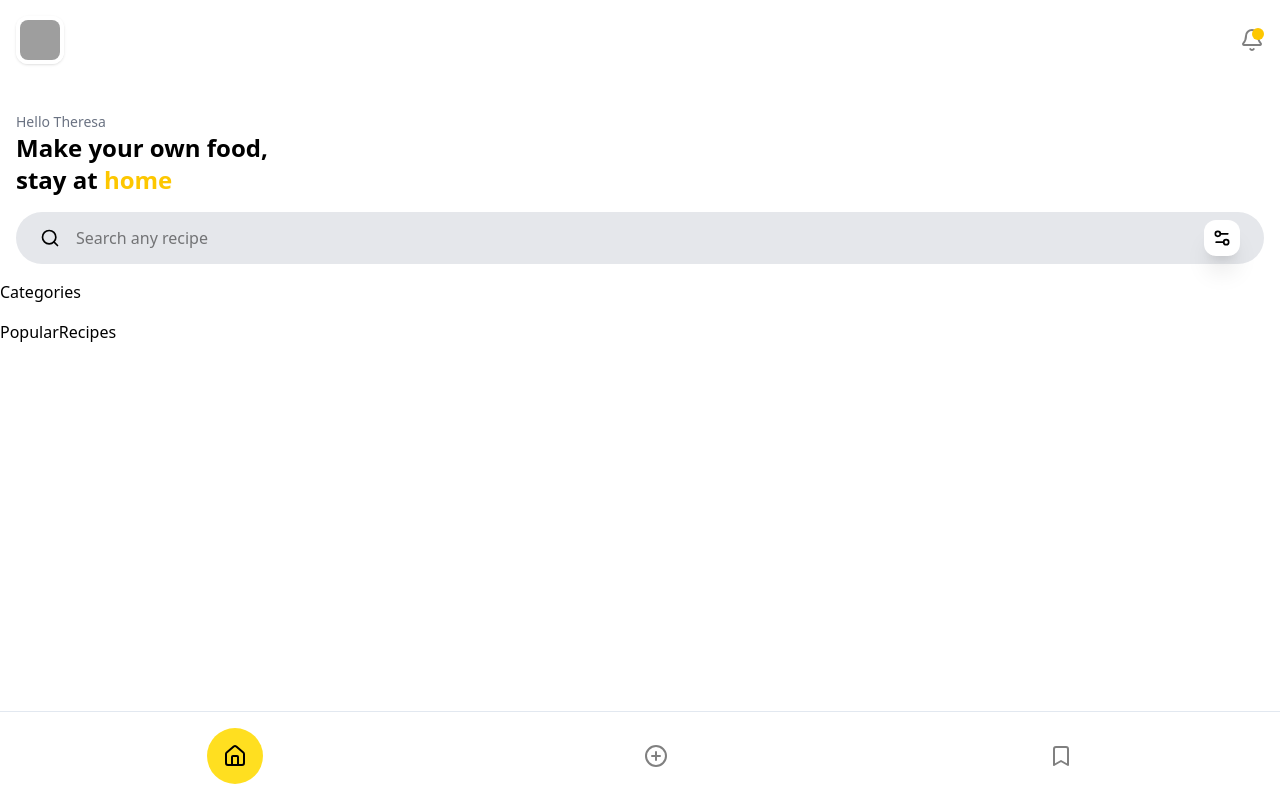
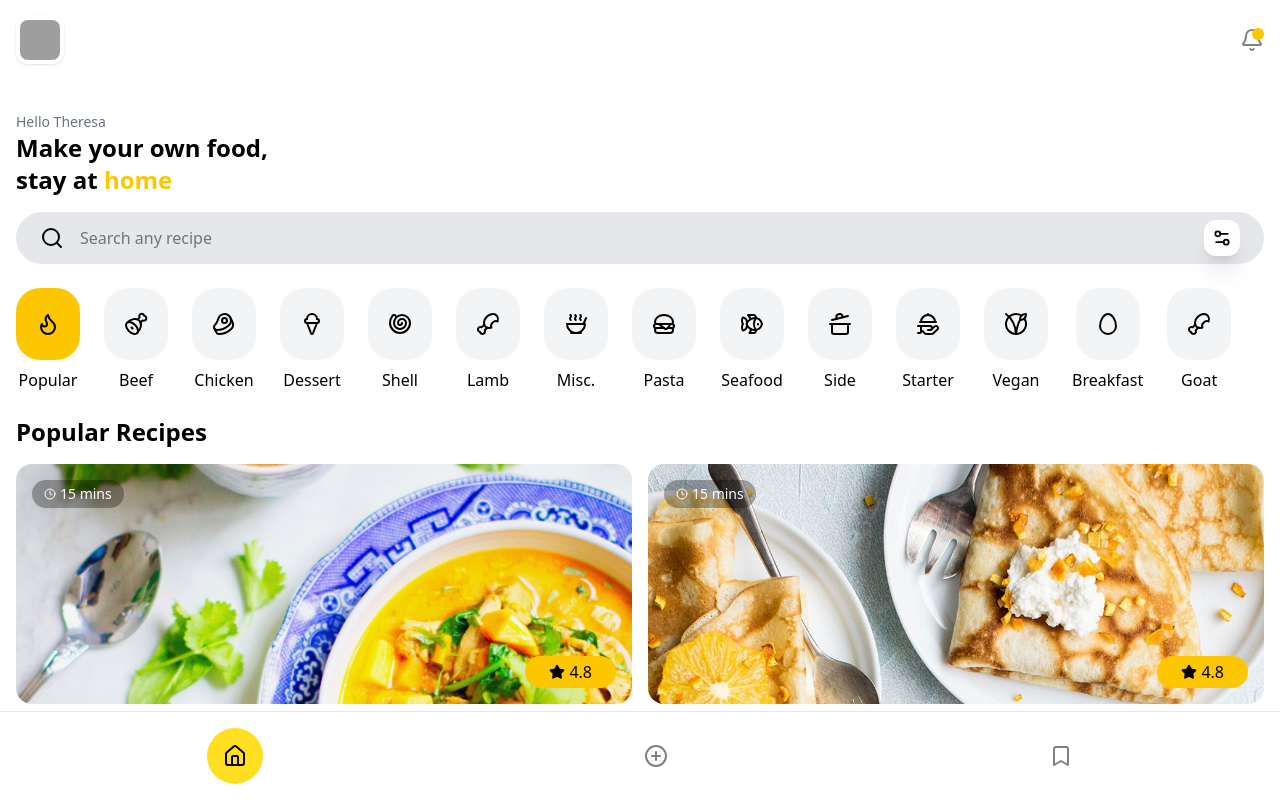
Before and after one commit to gorkemkaragl/React-Staj, a React (Vite) app: page / in a window 1280 px wide. Built offline with nearby package versions, Linux system fonts and the light colour scheme; grey boxes are pictures that could not be loaded.

Commit message:
add PopularRecipes, Categories, RecipeCard and minor fixes

```diff
--- a/src/components/BottomNavigation.tsx
+++ b/src/components/BottomNavigation.tsx
@@ -2,7 +2,7 @@ import { Bookmark, Home, PlusCircle } from "lucide-react";
 
 const BottomNavigation = () => {
   return (
-    <div className="fixed bottom-0 flex w-full justify-around border-t border-slate-200 p-4 shadow-xl">
+    <div className="fixed bottom-0 flex w-full justify-around border-t bg-white border-slate-200 p-4 shadow-xl">
       <button className="rounded-full bg-yellow-300 p-4">
         <Home></Home>
       </button>
--- a/src/components/Categories.tsx
+++ b/src/components/Categories.tsx
@@ -1,8 +1,97 @@
+import {
+  Beef,
+  CookingPot,
+  Drumstick,
+  Egg,
+  Fish,
+  Flame,
+  Ham,
+  Hamburger,
+  HandPlatter,
+  IceCream,
+  Shell,
+  Soup,
+  Utensils,
+  Vegan,
+} from "lucide-react";
+
+const categories = [
+  {
+    icon: Flame,
+    name: "Popular",
+  },
+  {
+    icon: Ham,
+    name: "Beef",
+  },
+  {
+    icon: Beef,
+    name: "Chicken",
+  },
+  {
+    icon: IceCream,
+    name: "Dessert",
+  },
+  {
+    icon: Shell,
+    name: "Shell",
+  },
+  {
+    icon: Drumstick,
+    name: "Lamb",
+  },
+  {
+    icon: Soup,
+    name: "Misc.",
+  },
+  {
+    icon: Hamburger,
+    name: "Pasta",
+  },
+  {
+    icon: Fish,
+    name: "Seafood",
+  },
+  {
+    icon: CookingPot,
+    name: "Side",
+  },
+  {
+    icon: HandPlatter,
+    name: "Starter",
+  },
+  {
+    icon: Vegan,
+    name: "Vegan",
+  },
+  {
+    icon: Egg,
+    name: "Breakfast",
+  },
+  {
+    icon: Drumstick,
+    name: "Goat",
+  },
+];
 
 const Categories = () => {
   return (
-    <div>Categories</div>
-  )
-}
+    <div
+      className="flex max-w-full gap-6 overflow-y-scroll px-4 py-2"
+      style={{ scrollbarWidth: "none" }}
+    >
+      {categories.map((category, index) => {
+        const bgClassName = index === 0 ? "bg-yellow-400" : "bg-gray-100";
+        const className = `${bgClassName} flex min-w-16 flex-col items-center rounded-3xl bg-gray-100 px-2 py-6`;
+        return (
+          <div className="flex flex-col items-center gap-2">
+            <div className={className}>{<category.icon strokeWidth={2} />}</div>
+            {category.name}
+          </div>
+        );
+      })}
+    </div>
+  );
+};
 
-export default Categories
+export default Categories;
--- a/src/components/PopularRecipes.tsx
+++ b/src/components/PopularRecipes.tsx
@@ -1,8 +1,21 @@
+import RecipeCard from "./RecipeCard";
 
 const PopularRecipes = () => {
   return (
-    <div>PopularRecipes</div>
-  )
-}
+    <div className="flex flex-col gap-4 px-4">
+      <h1 className="text-2xl font-bold">Popular Recipes</h1>
+      <div className="flex gap-4">
+        {/* kolon1 */}
+        <div className="flex flex-1 flex-col">
+          <RecipeCard id={"1"}></RecipeCard>
+        </div>
+        {/* kolon2 */}
+        <div className="flex flex-1 flex-col">
+          <RecipeCard id={"2"}></RecipeCard>
+        </div>
+      </div>
+    </div>
+  );
+};
 
-export default PopularRecipes
+export default PopularRecipes;
--- a/src/components/RecipeCard.tsx
+++ b/src/components/RecipeCard.tsx
@@ -1,8 +1,38 @@
+import { Clock, Star } from "lucide-react";
+import bg1 from "../assets/chicken.jpeg";
+import bg2 from "../assets/crepes.jpeg";
 
-const RecipeCard = () => {
+type Props = {
+  id: string;
+};
+
+const RecipeCard = ({ id }: Props) => {
   return (
-    <div>RecipeCard</div>
-  )
-}
+    <div className="flex flex-col gap-4">
+      <div
+        className="flex h-60 flex-col justify-between gap-4 rounded-2xl p-4"
+        style={{
+          backgroundImage: `url(${id === "1" ? bg1 : bg2})`,
+          backgroundRepeat: "no-repeat",
+          backgroundSize: "cover",
+        }}
+      >
+        <div className="flex items-center justify-center gap-1 self-start rounded-full bg-black/30 px-3 py-1 text-white">
+          <Clock size={12} />
+          <span className="text-sm">15 mins</span>
+        </div>
+        <div className="flex items-center justify-center gap-1 self-end rounded-full bg-yellow-400 px-6 py-1 text-black">
+          <Star fill="black" size={16} />
+          <span className="text-base">4.8</span>
+        </div>
+      </div>
+      {/* Yazılar */}
+      <div className="flex flex-col gap-0">
+        <span className="text-base font-bold text-gray-500">Chicken Curry</span>
+        <span className="text-sm text-gray-500">Asian</span>
+      </div>
+    </div>
+  );
+};
 
-export default RecipeCard
+export default RecipeCard;
--- a/src/components/SearchBar.tsx
+++ b/src/components/SearchBar.tsx
@@ -4,7 +4,7 @@ const SearchBar = () => {
   return (
     <div className="px-4">
       <div className="relative flex items-center gap-4 rounded-full bg-gray-200 p-2 px-6">
-        <Search size={20}></Search>
+        <Search size={24}></Search>
         <input className="flex-1 outline-0" type="text" placeholder="Search any recipe" />
         <div className="rounded-xl bg-white p-2 shadow-xl">
           <Settings2 size={20}></Settings2>
```
Also changed, not shown: src/assets/chicken.jpeg (added), src/assets/crepes.jpeg (added).
